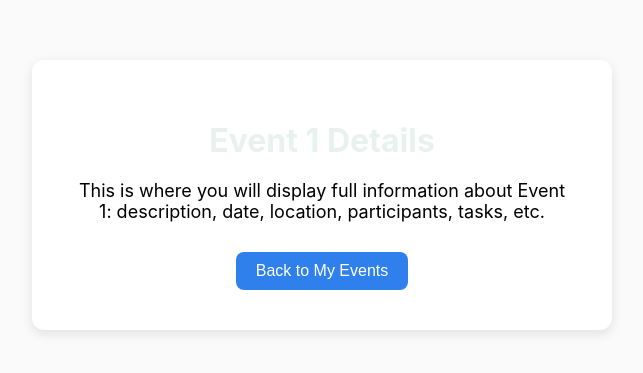
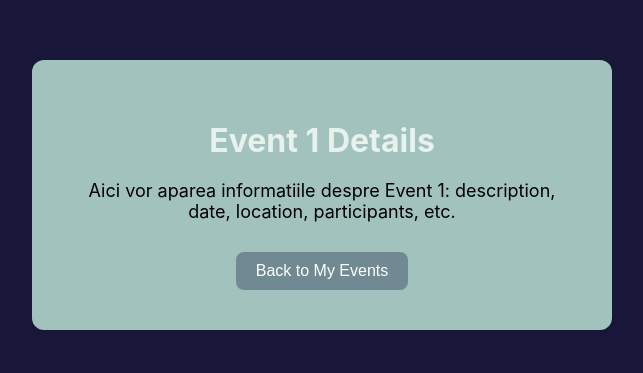
Before and after one commit to Tatatroi/EventPlanner-Frontend, a React (Create React App) app in the folder frontend/: page /event/1 in a window 1280 px wide. Shown: the part 205-578 px from the top of the page, without its empty margins (318-961 px from the left). Built offline with nearby package versions, Linux system fonts and the light colour scheme.

Commit message:
Design changes

```diff
--- a/frontend/src/Components/EventDetails.css
+++ b/frontend/src/Components/EventDetails.css
@@ -3,13 +3,13 @@
   justify-content: center;
   align-items: center;
   height: 100vh;
-  background-color: #fafafa;
+  background-color: #19183B;
 }
 
 .event-details-card {
   padding: 40px;
   border-radius: 12px;
-  background-color: white;
+  background-color: #A1C2BD;
   box-shadow: 0px 4px 12px rgba(0,0,0,0.1);
   width: 500px;
   text-align: center;
@@ -29,7 +29,7 @@
 .back-button {
   padding: 10px 20px;
   border-radius: 8px;
-  background-color: #2f80ed;
+  background-color: #708993;
   color: white;
   border: none;
   font-size: 16px;
--- a/frontend/src/Components/EventDetails.js
+++ b/frontend/src/Components/EventDetails.js
@@ -14,8 +14,8 @@ function EventDetails() {
         <h1 className="event-details-title">Event {id} Details</h1>
 
         <p className="event-details-text">
-          This is where you will display full information about Event {id}:
-          description, date, location, participants, tasks, etc.
+          Aici vor aparea informatiile despre Event {id}:
+          description, date, location, participants, etc.
         </p>
 
         <button className="back-button" onClick={goBack}>
```
